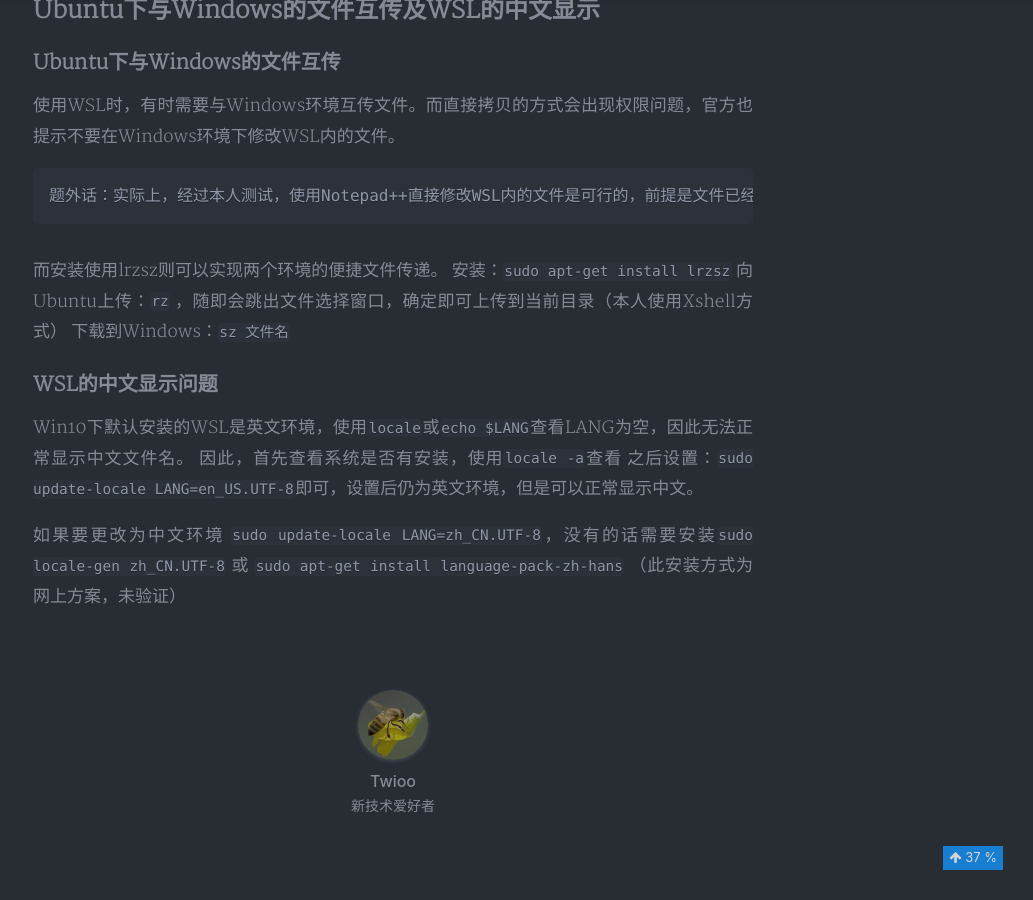
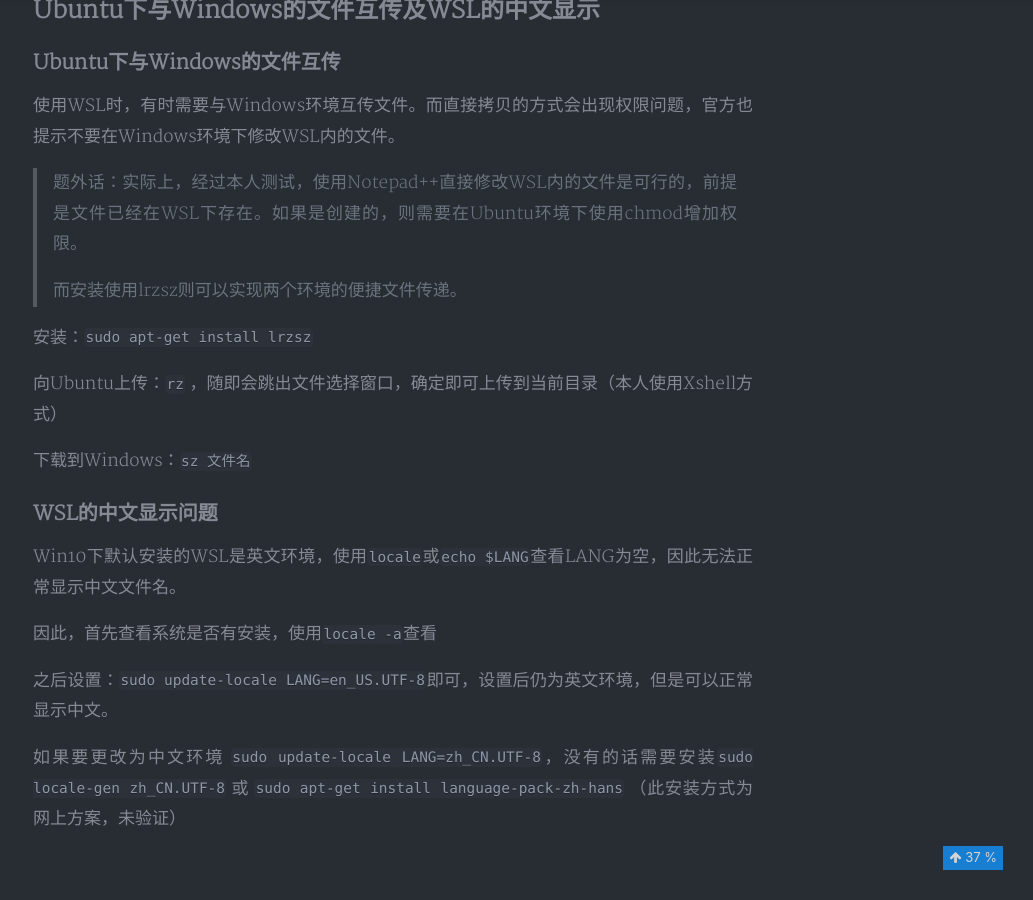
Before and after one commit to ghgds/ghgds.github.io, a Jekyll site: the page built from _posts/2018-03-10-wsl-trans-file-with-windows.md, in a window 1280 px wide and 900 px high, scrolled down 404 px. Shown: the whole window, without its empty margins (247-1280 px from the left). Built offline with Jekyll 4.4.1, drawn with Linux system fonts in a browser that asks for light colours; nearby versions of some CDN libraries; a style sheet for code colours, icons or effects is not loaded.

```diff
--- a/_posts/2018-03-10-wsl-trans-file-with-windows.md
+++ b/_posts/2018-03-10-wsl-trans-file-with-windows.md
@@ -12,17 +12,22 @@ tags: Ubuntu WSL
 
 使用WSL时，有时需要与Windows环境互传文件。而直接拷贝的方式会出现权限问题，官方也提示不要在Windows环境下修改WSL内的文件。
 
-    题外话：实际上，经过本人测试，使用Notepad++直接修改WSL内的文件是可行的，前提是文件已经在WSL下存在。如果是创建的，则需要在Ubuntu环境下使用chmod增加权限。
+> 题外话：实际上，经过本人测试，使用Notepad++直接修改WSL内的文件是可行的，前提是文件已经在WSL下存在。如果是创建的，则需要在Ubuntu环境下使用chmod增加权限。
+>
+而安装使用lrzsz则可以实现两个环境的便捷文件传递。
 
-而安装使用lrzsz则可以实现两个环境的便捷文件传递。
 安装：`sudo apt-get install lrzsz`
+
 向Ubuntu上传：`rz` ，随即会跳出文件选择窗口，确定即可上传到当前目录（本人使用Xshell方式）
+
 下载到Windows：`sz 文件名`
 
 ### WSL的中文显示问题
 
 Win10下默认安装的WSL是英文环境，使用`locale`或`echo $LANG`查看LANG为空，因此无法正常显示中文文件名。
+
 因此，首先查看系统是否有安装，使用`locale -a`查看
+
 之后设置：`sudo update-locale LANG=en_US.UTF-8`即可，设置后仍为英文环境，但是可以正常显示中文。
 
 如果要更改为中文环境 `sudo update-locale LANG=zh_CN.UTF-8`，没有的话需要安装`sudo locale-gen zh_CN.UTF-8` 或 `sudo apt-get install language-pack-zh-hans` （此安装方式为网上方案，未验证）
```
